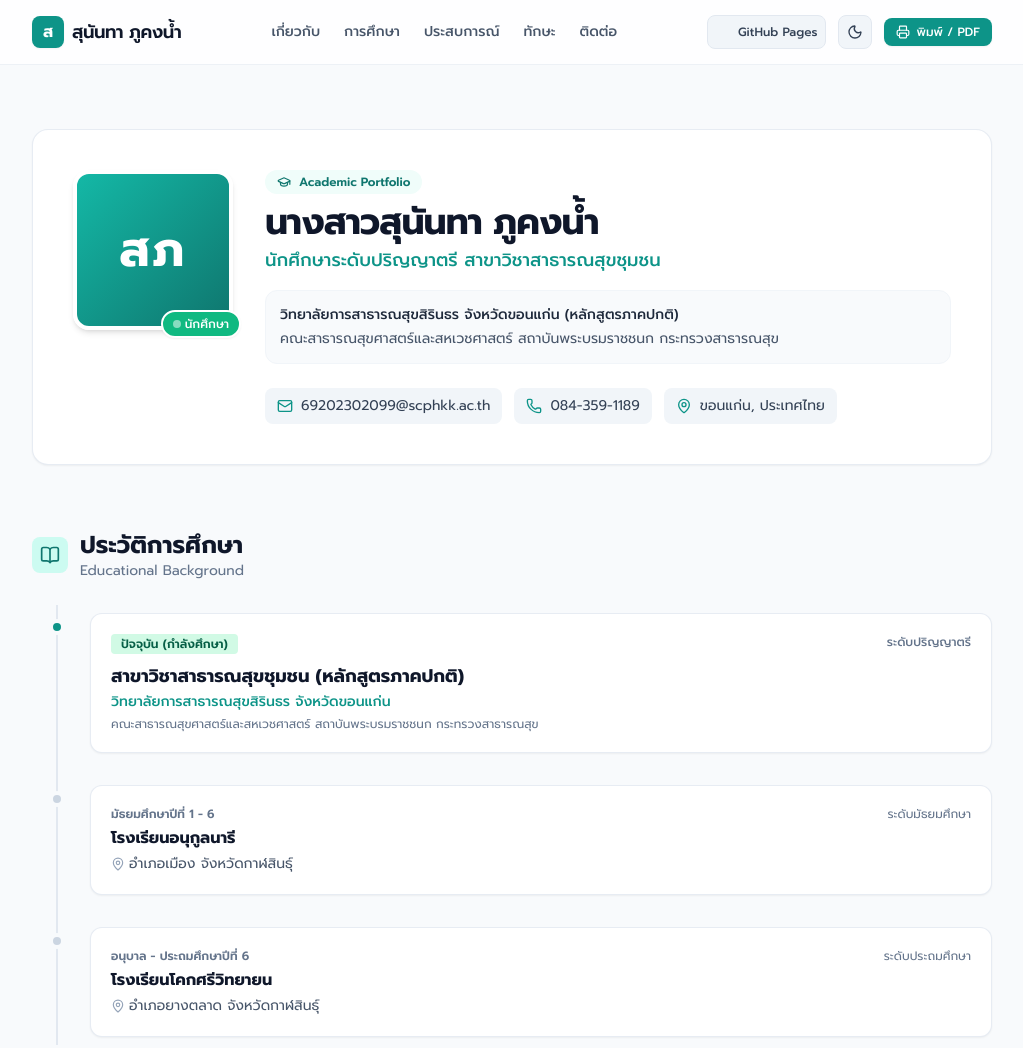
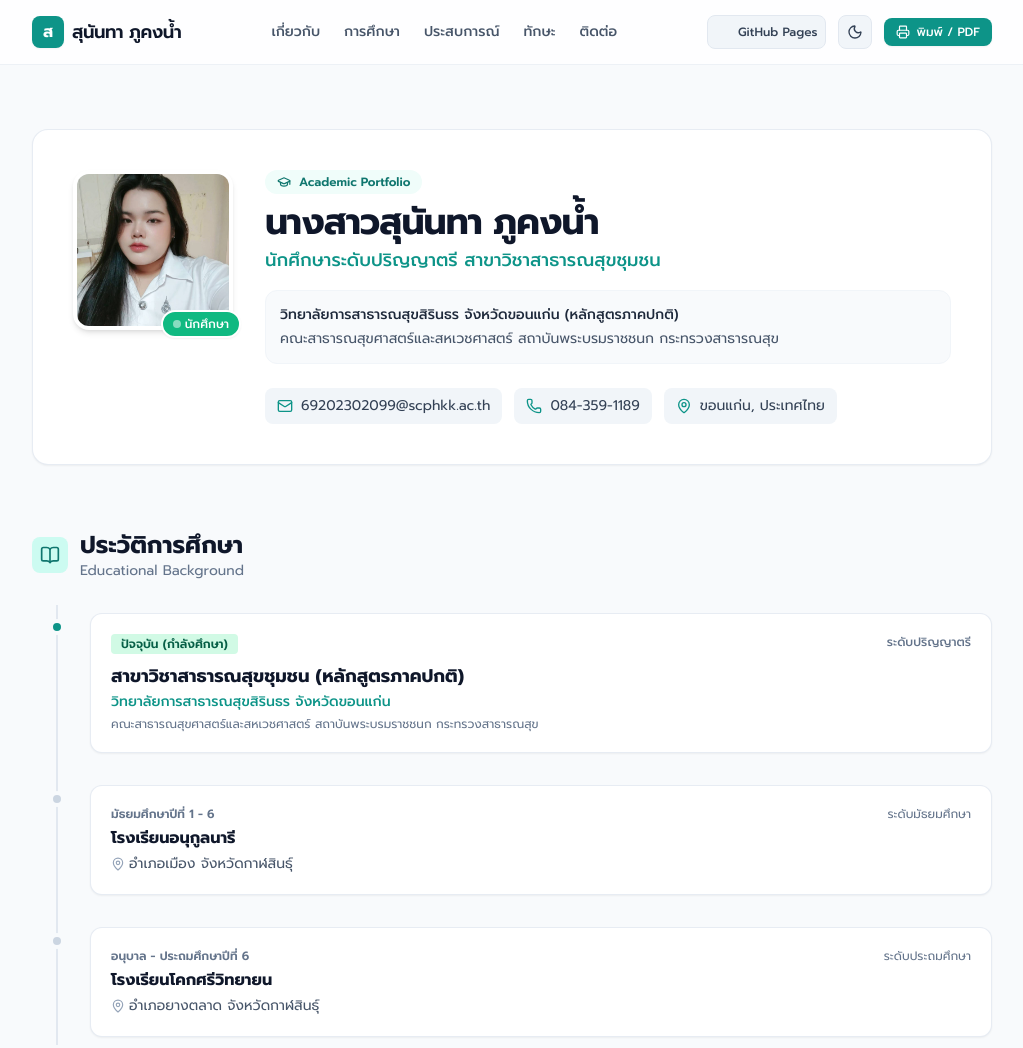
Before and after one commit to 69202302099-prog/palmy, a plain HTML site: page index.html in a window 1280 px wide. Shown: the top 1048 px of the page, without its empty margins (128-1151 px from the left). Drawn offline with nearby package versions, Linux system fonts and the light colour scheme.

Commit message:
Add files via upload

```diff
--- a/index.html
+++ b/index.html
@@ -103,10 +103,13 @@
                 <div class="flex flex-col md:flex-row items-center md:items-start gap-8">
                     <!-- Profile Avatar Block -->
                     <div class="relative flex-shrink-0">
-                        <div class="w-32 h-32 sm:w-40 sm:h-40 rounded-2xl bg-gradient-to-br from-brand-500 to-teal-700 flex items-center justify-center text-white text-4xl sm:text-5xl font-bold shadow-md tracking-wider border-4 border-white dark:border-slate-800">
-                            สภ
+                        <div class="w-32 h-32 sm:w-40 sm:h-40 rounded-2xl overflow-hidden border-4 border-white dark:border-slate-800 shadow-md bg-slate-100 dark:bg-slate-700">
+                            <img src="https://raw.githubusercontent.com/69202302099-prog/palmy/main/236253.jpg"
+                                 alt="นางสาวสุนันทา ภูคงน้ำ"
+                                 class="w-full h-full object-cover object-center"
+                                 onerror="this.onerror=null; this.parentElement.innerHTML='<div class=\'w-full h-full bg-gradient-to-br from-brand-500 to-teal-700 flex items-center justify-center text-white text-4xl sm:text-5xl font-bold tracking-wider\'>สภ</div>';">
                         </div>
-                        <span class="absolute -bottom-2 -right-2 bg-emerald-500 text-white text-xs px-2.5 py-1 rounded-full font-medium shadow-sm flex items-center gap-1 border-2 border-white dark:border-slate-800">
+                        <span class="absolute -bottom-2 -right-2 bg-emerald-500 text-white text-xs px-2.5 py-1 rounded-full font-medium shadow-sm flex items-center gap-1 border-2 border-white dark:border-slate-800 z-10">
                             <span class="w-2 h-2 rounded-full bg-white animate-pulse"></span>
                             นักศึกษา
                         </span>
```
